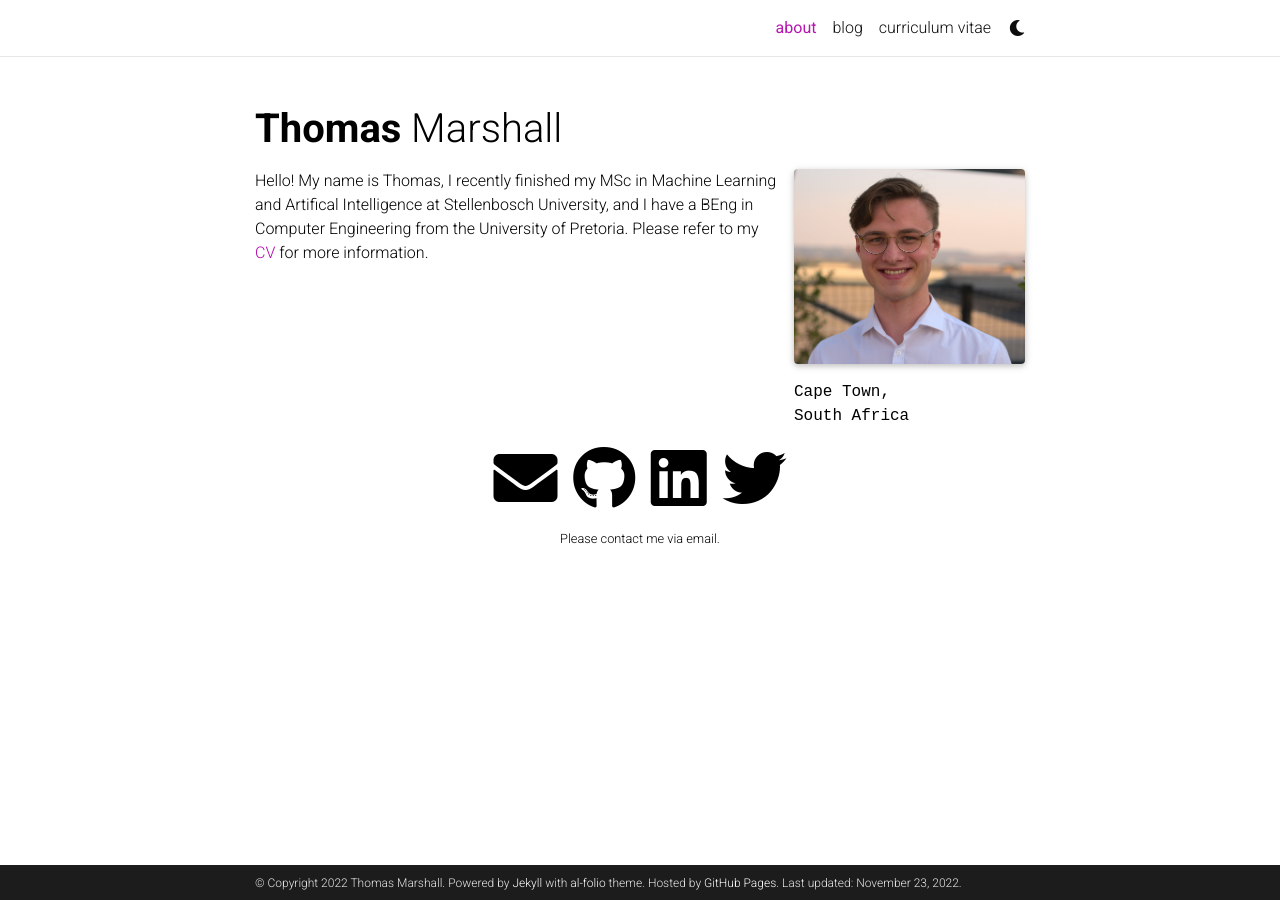
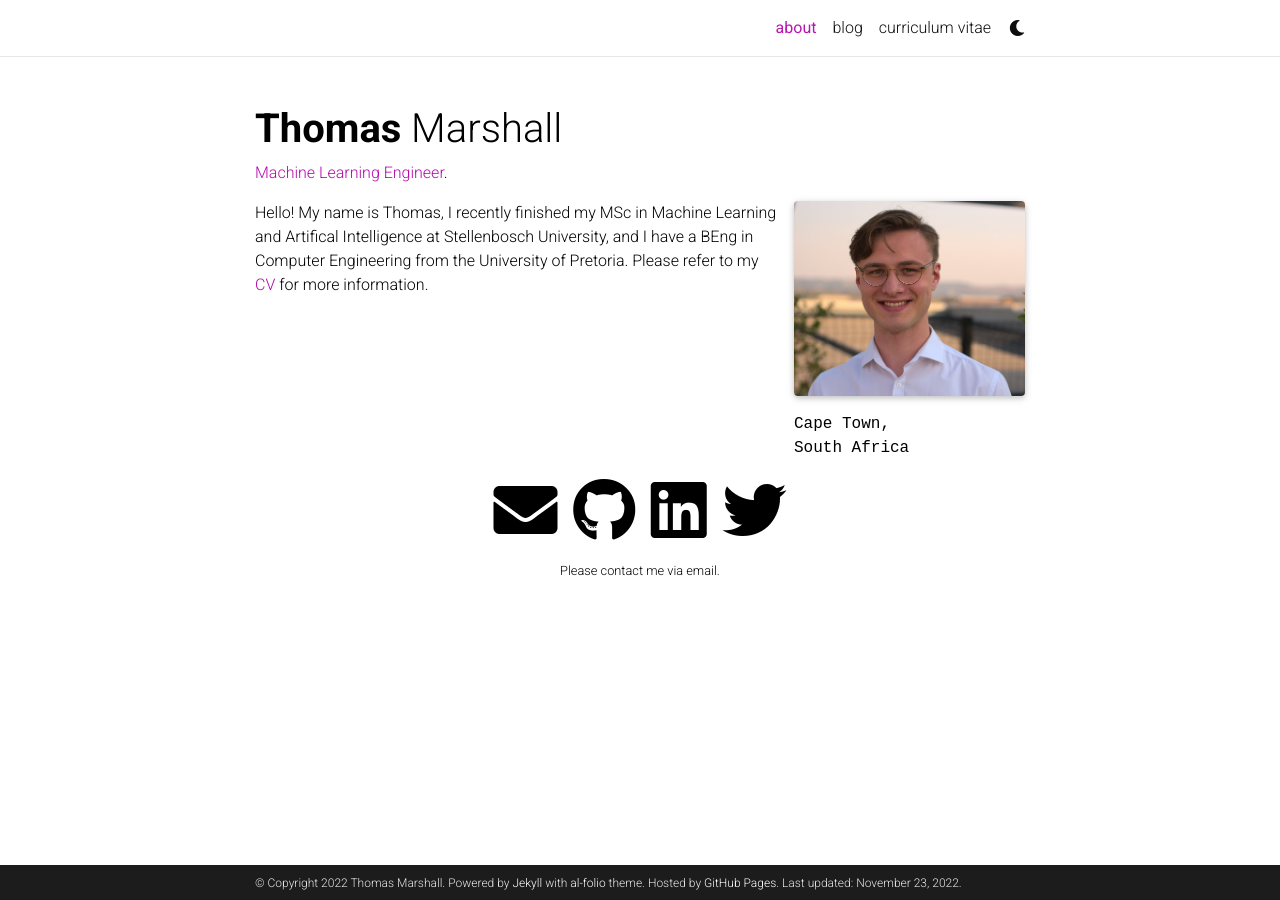
Before and after one commit to thomasmmarshall/thomasmmarshall.github.io, a Jekyll site: the page built from _pages/about.md, in a window 1280 px wide. Built offline with Jekyll 4.4.1, drawn with Linux system fonts in a browser that asks for light colours; full-size pictures stand in for the smaller copies a plugin makes; comment, search, counter and statistics services are not loaded; a style sheet for code colours, icons or effects is not loaded.

Commit message:
Subtitle test

```diff
--- a/_pages/about.md
+++ b/_pages/about.md
@@ -2,7 +2,7 @@
 layout: about
 title: about
 permalink: /
-# subtitle: <a href='#'>Affiliations</a>. Address. Contacts. Moto. Etc.
+subtitle: <a href='#'>Machine Learning Engineer</a>.
 
 profile:
   align: right
```
